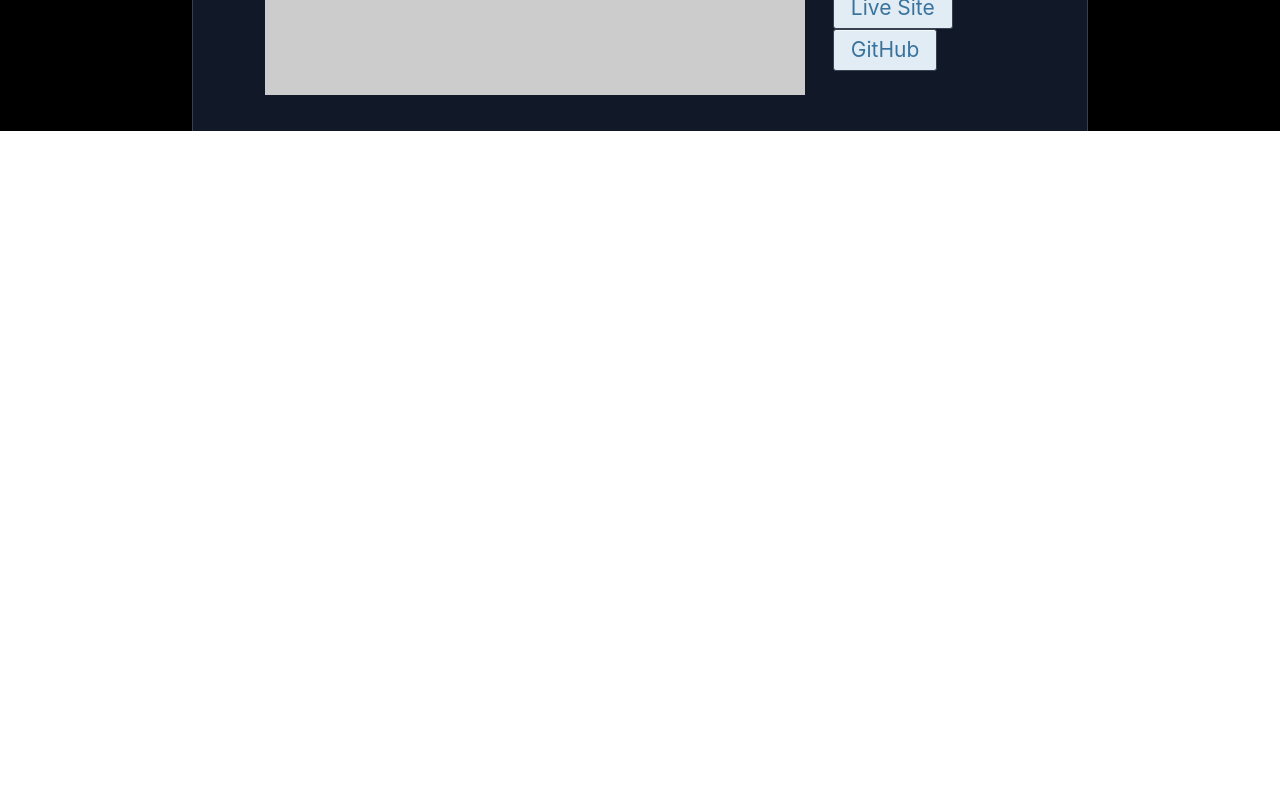
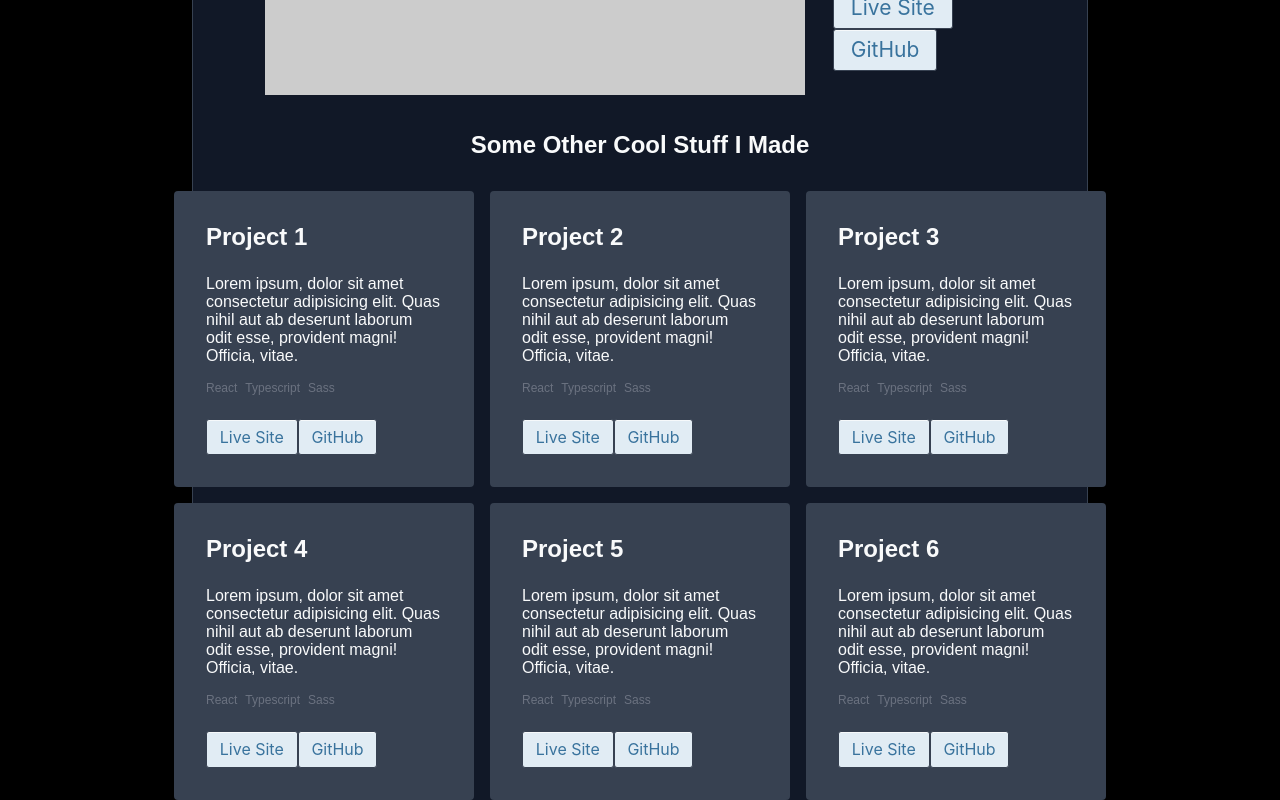
Before and after one commit to kcereno/portfolio-site, a React (Create React App) app: page / in a window 1280 px wide. Shown: the part 1972-2772 px from the top of the page. Before the commit the page ends 2103 px from the top, so only its background shows below. Built offline with nearby package versions, Linux system fonts and the light colour scheme.

Commit message:
Finish OtherProject Draft

```diff
--- a/src/App.tsx
+++ b/src/App.tsx
@@ -5,6 +5,7 @@ import Hero from './sections/Hero/Hero';
 import About from './sections/About/About';
 import Skills from './sections/Skills/Skills';
 import FeatureProjects from './sections/FeatureProjects/FeatureProjects';
+import OtherProjects from './sections/OtherProjects/OtherProjects';
 
 function App() {
   const [darkMode, setDarkMode] = useState(true);
@@ -24,6 +25,7 @@ function App() {
         </div>
         <hr className="my-lg" />
         <FeatureProjects />
+        <OtherProjects />
       </div>
 
       {/* <div className="contact">Contact Form.</div>
--- /dev/null
+++ b/src/components/ProjectCard/ProjectCard.scss
@@ -0,0 +1,22 @@
+@use '/src/sass/abstracts/index' as *;
+
+.project-card {
+  background-color: $color-gray-8;
+  border-radius: 4px;
+  width: 300px;
+}
+
+.other-project {
+  background-color: $color-gray-8;
+}
+
+.tech-stack {
+  display: flex;
+  gap: ss(xxs);
+  font-size: fs(xs);
+  color: $color-gray-6;
+}
+
+.project-card-btn {
+  font-size: fs(sm);
+}
--- /dev/null
+++ b/src/components/ProjectCard/ProjectCard.tsx
@@ -0,0 +1,33 @@
+import './ProjectCard.scss';
+
+interface Props {
+  title: string;
+  description: string;
+  techStack: string[];
+}
+
+function ProjectCard({ title, description, techStack }: Props) {
+  return (
+    <div className="project-card">
+      <div className="project-card-content m-md">
+        <h1 className="mb-sm">{title}</h1>
+        <p className="mb-xs">{description}</p>
+        <div className="tech-stack mb-sm">
+          {techStack.map((tech) => (
+            <p>{tech}</p>
+          ))}
+        </div>
+        <div className="project-card-btns">
+          <button className="button-8 project-card-btn" type="button">
+            Live Site
+          </button>
+          <button className="button-8 project-card-btn" type="button">
+            GitHub
+          </button>
+        </div>
+      </div>
+    </div>
+  );
+}
+
+export default ProjectCard;
--- /dev/null
+++ b/src/sections/OtherProjects/OtherProjects.scss
@@ -0,0 +1,12 @@
+@use '/src/sass/abstracts/index' as *;
+
+.project-grid {
+  display: inline-grid;
+  grid-template-columns: 1fr 1fr 1fr;
+  gap: ss(xs);
+}
+
+.center-x {
+  display: flex;
+  justify-content: center;
+}
--- /dev/null
+++ b/src/sections/OtherProjects/OtherProjects.tsx
@@ -0,0 +1,48 @@
+import ProjectCard from '../../components/ProjectCard/ProjectCard';
+import './OtherProjects.scss';
+
+function OtherProjects() {
+  return (
+    <section id="other-projects">
+      <div className="container center-x">
+        <div>
+          <h1 className="text-center mb-md">Some Other Cool Stuff I Made</h1>
+          <div className="project-grid">
+            <ProjectCard
+              title="Project 1"
+              description=" Lorem ipsum, dolor sit amet consectetur adipisicing elit. Quas nihil aut ab deserunt laborum odit esse, provident magni! Officia, vitae."
+              techStack={['React', 'Typescript', 'Sass']}
+            />
+            <ProjectCard
+              title="Project 2"
+              description=" Lorem ipsum, dolor sit amet consectetur adipisicing elit. Quas nihil aut ab deserunt laborum odit esse, provident magni! Officia, vitae."
+              techStack={['React', 'Typescript', 'Sass']}
+            />
+            <ProjectCard
+              title="Project 3"
+              description=" Lorem ipsum, dolor sit amet consectetur adipisicing elit. Quas nihil aut ab deserunt laborum odit esse, provident magni! Officia, vitae."
+              techStack={['React', 'Typescript', 'Sass']}
+            />
+            <ProjectCard
+              title="Project 4"
+              description=" Lorem ipsum, dolor sit amet consectetur adipisicing elit. Quas nihil aut ab deserunt laborum odit esse, provident magni! Officia, vitae."
+              techStack={['React', 'Typescript', 'Sass']}
+            />
+            <ProjectCard
+              title="Project 5"
+              description=" Lorem ipsum, dolor sit amet consectetur adipisicing elit. Quas nihil aut ab deserunt laborum odit esse, provident magni! Officia, vitae."
+              techStack={['React', 'Typescript', 'Sass']}
+            />
+            <ProjectCard
+              title="Project 6"
+              description=" Lorem ipsum, dolor sit amet consectetur adipisicing elit. Quas nihil aut ab deserunt laborum odit esse, provident magni! Officia, vitae."
+              techStack={['React', 'Typescript', 'Sass']}
+            />
+          </div>
+        </div>
+      </div>
+    </section>
+  );
+}
+
+export default OtherProjects;
```
